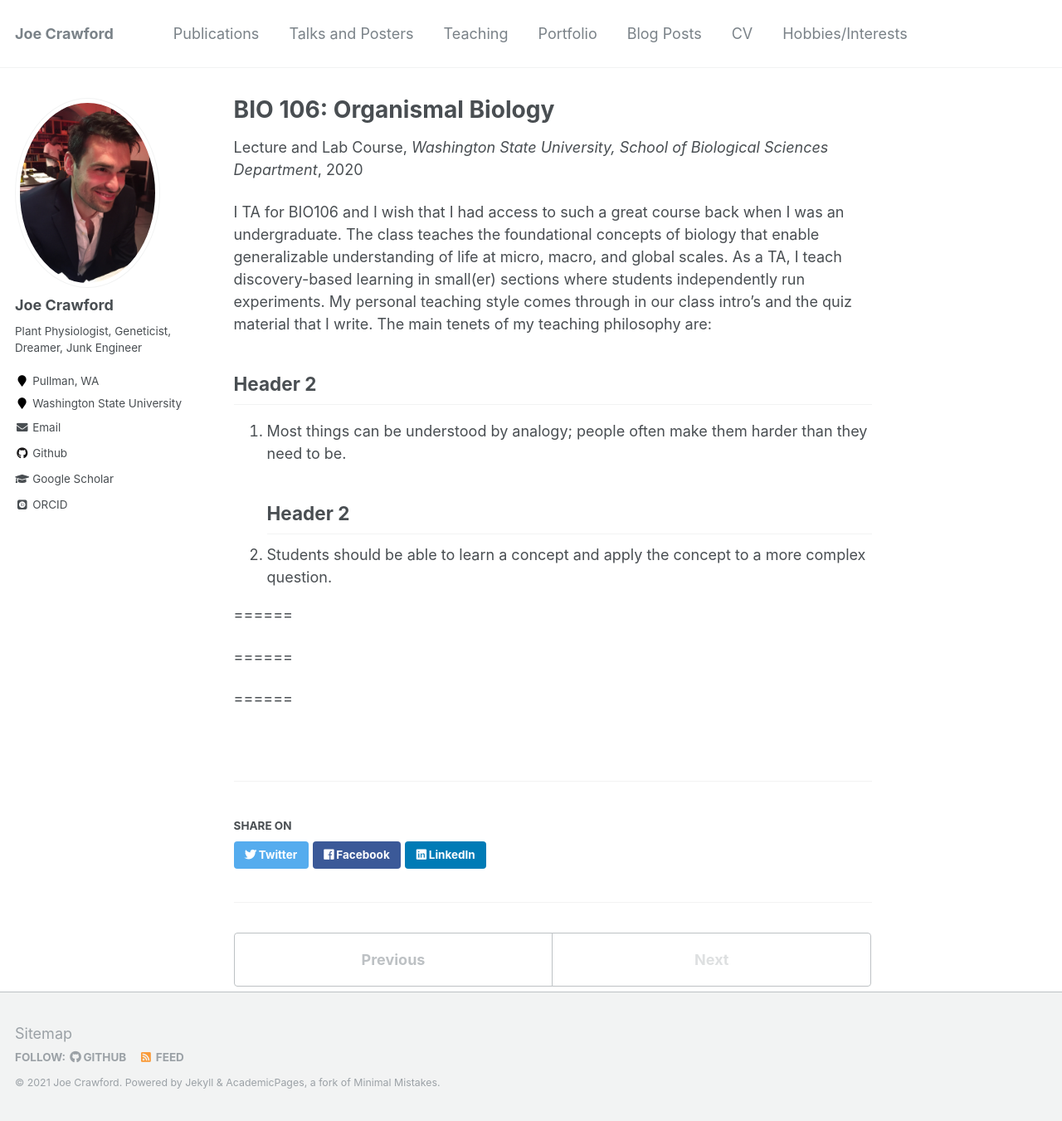
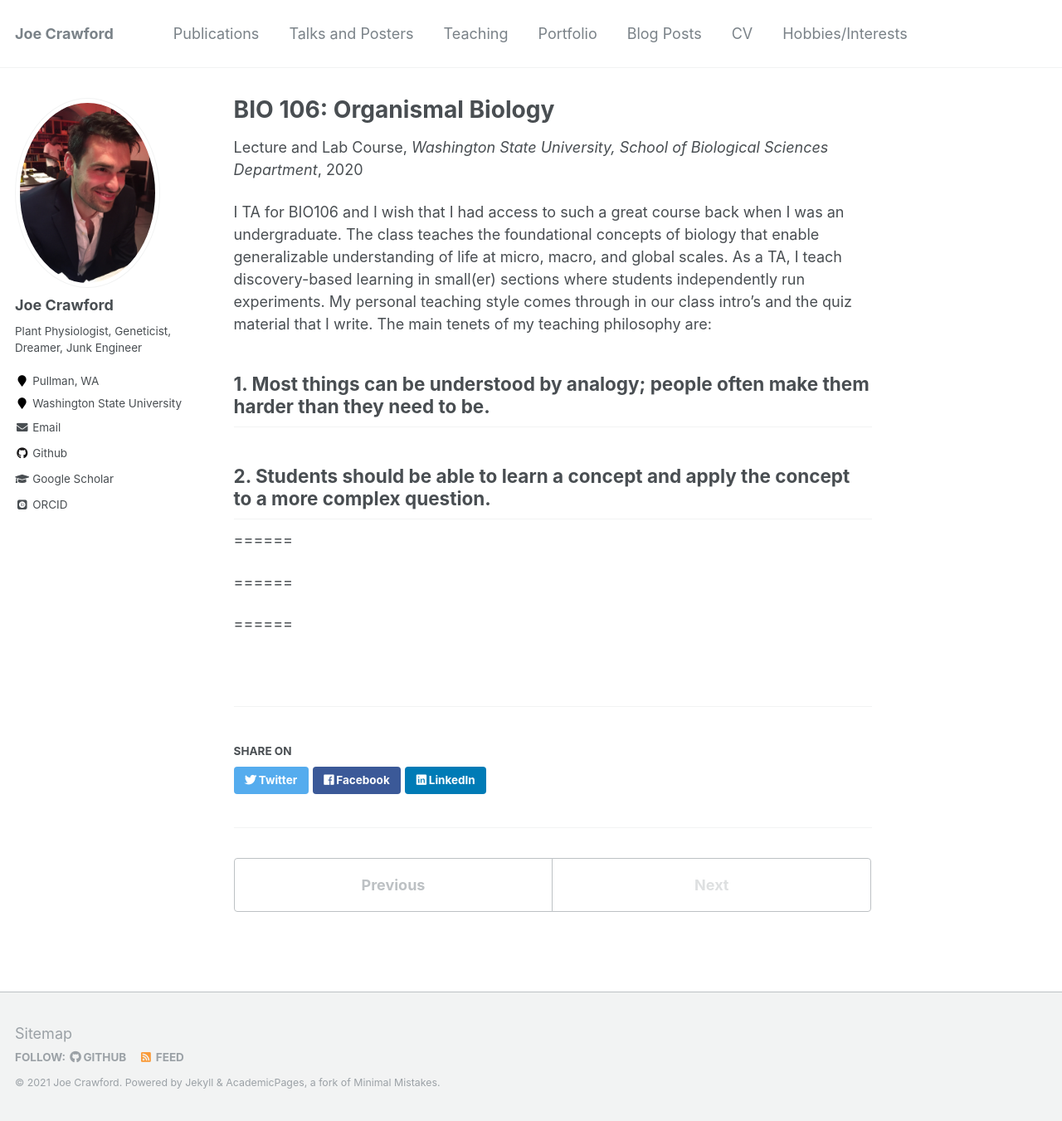
Before and after one commit to plant-physio/plant-physio.github.io, a Jekyll site: the page built from _teaching/2015-spring-teaching-2.md, in a window 1280 px wide and 1351 px high. Shown: the whole window at 83% size. Built offline with Jekyll 4.4.1, drawn with Linux system fonts in a browser that asks for light colours; some web fonts are replaced.

Commit message:
Update 2015-spring-teaching-2.md

```diff
--- a/_teaching/2015-spring-teaching-2.md
+++ b/_teaching/2015-spring-teaching-2.md
@@ -11,10 +11,9 @@ location: "Pullman, WA, USA"
 I TA for BIO106 and I wish that I had access to such a great course back when I was an undergraduate. The class teaches the foundational concepts of biology that enable generalizable understanding of life at micro, macro, and global scales. As a TA, I teach discovery-based learning in small(er) sections where students independently run experiments. My personal teaching style comes through in our class intro's and the quiz material that I write. The main tenets of my teaching philosophy are:
 
 
-## Header 2
-1. Most things can be understood by analogy; people often make them harder than they need to be.
-## Header 2
-2. Students should be able to learn a concept and apply the concept to a more complex question.
+
+## 1. Most things can be understood by analogy; people often make them harder than they need to be.
+## 2. Students should be able to learn a concept and apply the concept to a more complex question.
 
 ======
 
```
